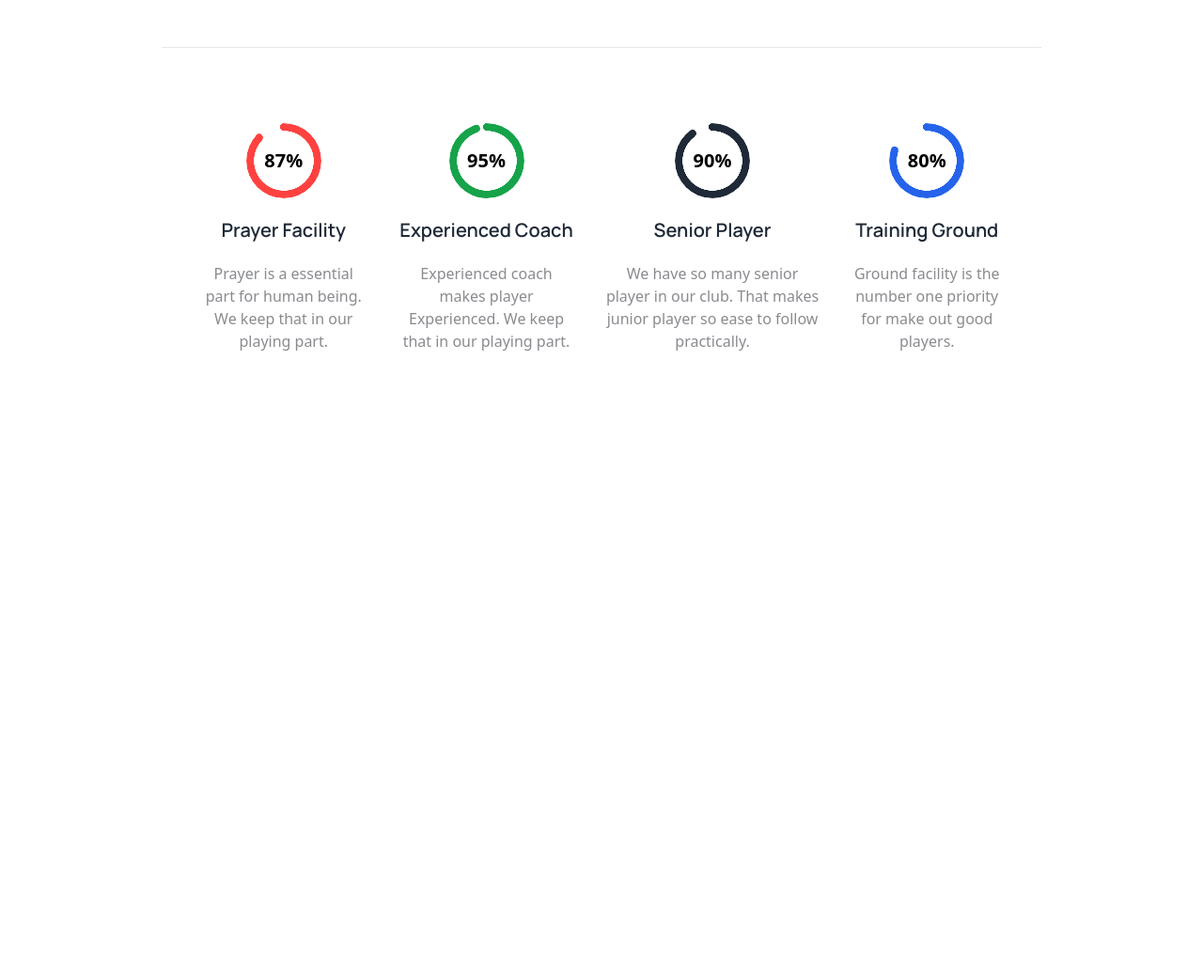
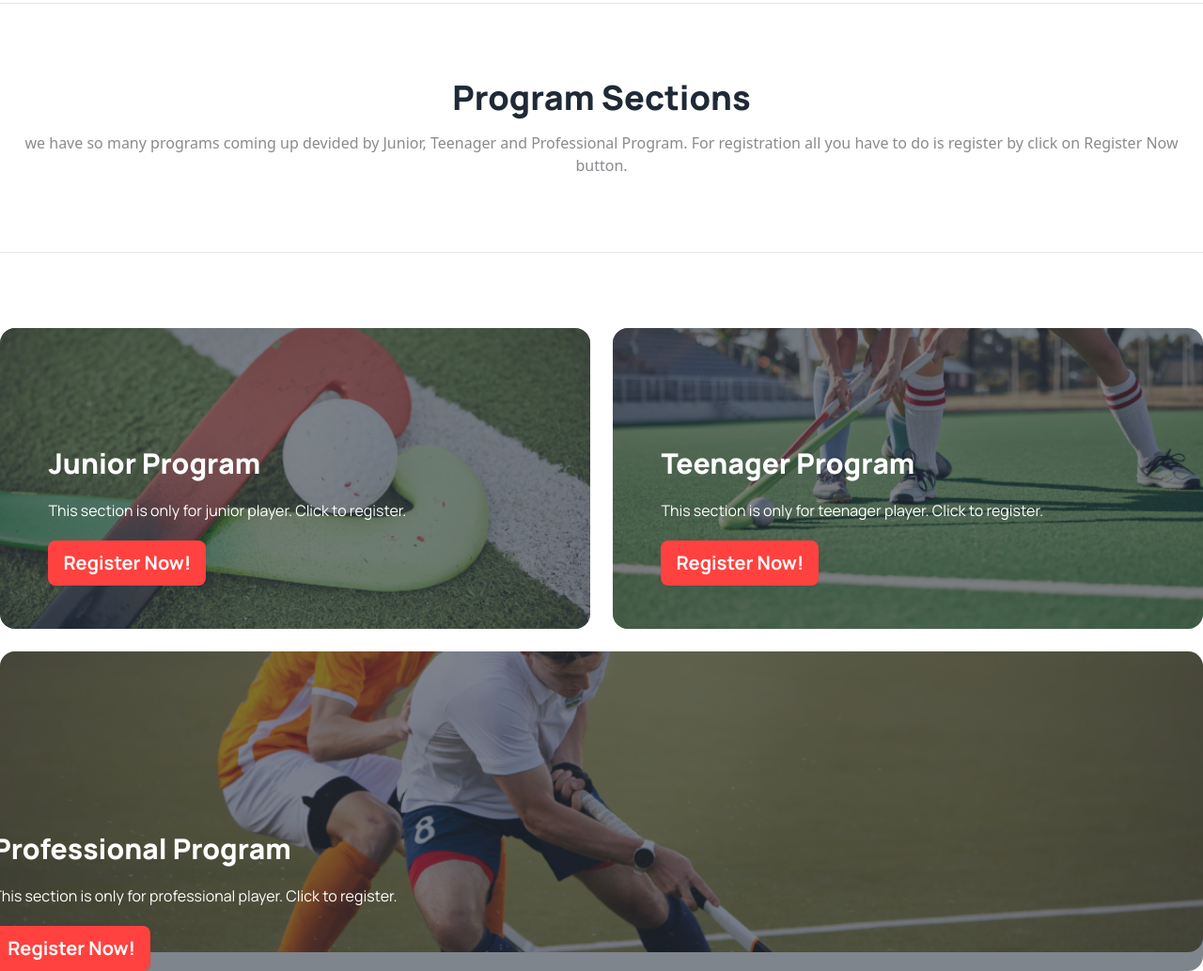
Before and after one commit to AdnaNation/assignment03, a plain HTML site: page index.html in a window 1280 px wide. Shown: the part 1167-2200 px from the top of the page at 94% size. Before the commit the page ends 1582 px from the top, so only its background shows below. Drawn offline with nearby package versions, Linux system fonts and the light colour scheme.

Commit message:
program section added

```diff
--- a/index.html
+++ b/index.html
@@ -45,7 +45,7 @@
 </head>
 
 <body>
-    <header class="lg:mx-40 lg:my-10 px-3">
+    <header class="lg: container mx-auto">
         <!-- nav section -->
         <div class="navbar bg-base-100">
             <div class="navbar-start">
@@ -85,10 +85,14 @@
             </div>
         </div>
         <!-- banner section -->
-        <div class="carousel w-full lg:h-[700px] mt-12 mb-14">
-            <div id="slide1" class="carousel-item relative w-full">
+        <div class="container mx-auto lg:24 px8">
+            <div class="carousel w-full">
+                <div id="slide1" class="carousel-item relative w-full bg-[url(Images/1.png)] h-[50vh]">
+                    <div>
+                        <h1 class="text-black">Meet all the heroes from the field</h1>
+                    </div>
 
-                <img src="Images/1.png" class="w-full lg:h-[600px]" />
+                    <!-- <img src="Images/1.png" class="w-full lg:h-[600px]" /> -->
 
                     <div class="absolute flex justify-between transform -translate-y-1/2 left-5 right-5 top-1/2">
                         <a href="#slide2" class="btn btn-circle">❮</a>
@@ -97,11 +101,14 @@
                 </div>
             </div>
 
+        </div>
+
     </header>
-    <main class="lg:mx-40 lg:my-10 px-3">
+    <main class="lg:container mx-auto">
         <!-- professional hockeys club -->
+        <div>
             <hr class="bg-color5 w-full my-6 lg:my-20">
-        <div class="text-center">
+            <div class="text-center space-y-4">
                 <h3 class="text-2xl lg:text-4xl font-extrabold manrope">Professional Hockeys Club</h3>
                 <p class="text-color4">
                     We provide all the facilities that a player needs. The below are the main interesting thing to see
@@ -131,7 +138,8 @@
                             class="text-xl font-semibold text-black">90%</span></div>
                     <h3 class="text-xl font-semibold manrope">Senior Player</h3>
                     <p class="text-color4">
-                    We have so many senior player in our club. That makes junior player so ease to follow practically.
+                        We have so many senior player in our club. That makes junior player so ease to follow
+                        practically.
                     </p>
                 </div>
                 <div class="text-center space-y-5">
@@ -143,6 +151,65 @@
                     </p>
                 </div>
             </div>
+        </div>
+
+        <!-- program section -->
+        <div class="">
+            <hr class="bg-color5 w-full my-6 lg:my-20">
+            <div class="text-center space-y-4">
+                <h3 class="text-2xl lg:text-4xl font-extrabold manrope">Program Sections</h3>
+                <p class="text-color4">
+                    we have so many programs coming up devided by Junior, Teenager and Professional Program. For
+                    registration all you have to do is register by click on Register Now button.
+                </p>
+            </div>
+            <hr class="bg-color5 w-full my-6 lg:my-20">
+
+
+            <div class="flex flex-col lg:flex-row gap-6">
+                <div class="hero  h-80 rounded-2xl" style="background-image: url('Images/2.png');">
+                    <div class="hero-overlay bg-opacity-60 rounded-2xl"></div>
+                    <div class="  text-neutral-content  ml-10 mt-20 w-[90%] space-y-5">
+                        <h1 class="text-3xl font-extrabold text-white manrope">Junior Program</h1>
+                        <p class="text-white manrope">This section is only for junior player. Click to register.</p>
+                        <a class=" btn bg-color2 text-white font-bold manrope text-sm lg:text-xl border border-none">Register
+                            Now!
+                        </a>
+
+
+                    </div>
+                </div>
+
+                <div class="hero  h-80 rounded-2xl" style="background-image: url('Images/3.png');">
+                    <div class="hero-overlay bg-opacity-60 rounded-2xl"></div>
+                    <div class="  text-neutral-content  ml-10 mt-20 w-[90%] space-y-5">
+                        <h1 class="text-3xl font-extrabold text-white manrope">Teenager Program</h1>
+                        <p class="text-white manrope">This section is only for teenager player. Click to register.
+                        </p>
+                        <a class=" btn bg-color2 text-white font-bold manrope text-sm lg:text-xl border border-none">Register
+                            Now!
+                        </a>
+
+
+                    </div>
+                </div>
+            </div>
+            <div class="hero lg:w-full h-80 rounded-2xl mt-6 " style="background-image: url('Images/4.png');">
+                <div class="hero-overlay bg-opacity-60 rounded-2xl"></div>
+                <div class="  text-neutral-content  ml-10 mt-20 w-[90%] lg:w-[45.6%] lg:-ml-[44.5rem] lg:mt-48">
+                    <h1 class="text-3xl font-extrabold text-white manrope">Professional Program</h1>
+                    <p class="text-white manrope mt-5 mb-5 ">This section is only for professional player. Click to
+                        register.
+                    </p>
+                    <a class=" btn bg-color2 text-white font-bold manrope text-sm lg:text-xl border border-none">Register
+                        Now!
+                    </a>
+
+                </div>
+            </div>
+        </div>
+        </div>
+
 
     </main>
     <footer>
```
Lines whose indentation alone changed are shown as unchanged.
